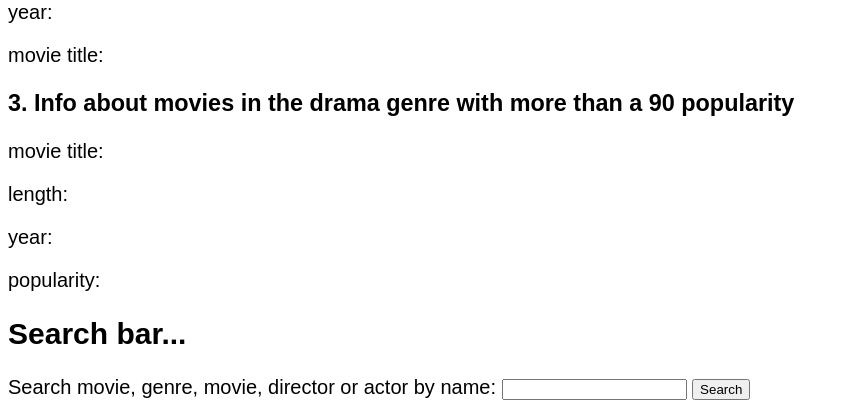
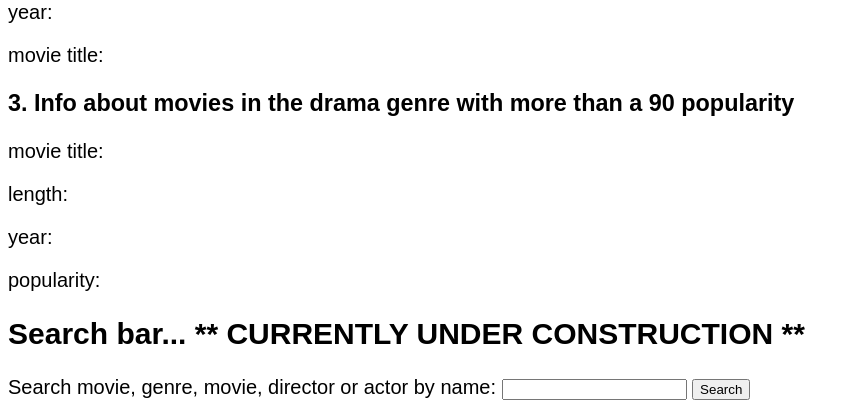
Before and after one commit to helenjin/databases_proj_group27, a Flask app: template templates/index.html in a window 1280 px wide. Shown: the part 621-1041 px from the top of the page, without its empty margins (0-860 px from the left). Run offline with Flask 2, Linux system fonts and the light colour scheme; the template is opened without the code that fills it, so the values that code supplies are empty; parts of the project's set-up code (start-up, migrations or seed data) failed here and were passed over.

Commit message:
added msg that search bar is under construction on home page

```diff
--- a/templates/index.html
+++ b/templates/index.html
@@ -123,7 +123,7 @@ document.getElementById("query1").innerHTML = x;
 </p>
 
 
-<h2> Search bar... </h2>
+<h2> Search bar... ** CURRENTLY UNDER CONSTRUCTION ** </h2>
 <form method="POST" action="/add"> <!-- this should be /search but we will add this functionality later -->
 <p>Search movie, genre, movie, director or actor by name: <input type="text" name="name"> <input type="submit" value="Search"></p>
 </form>
```
